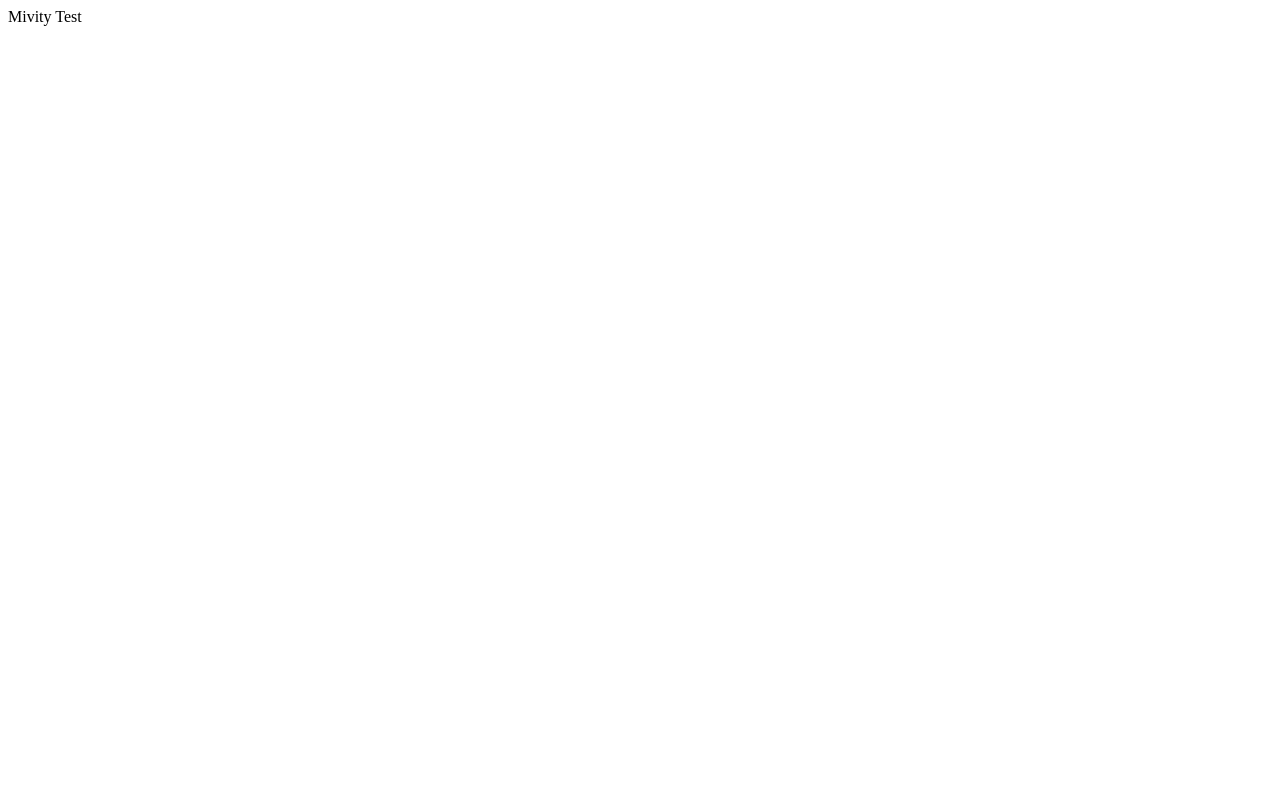
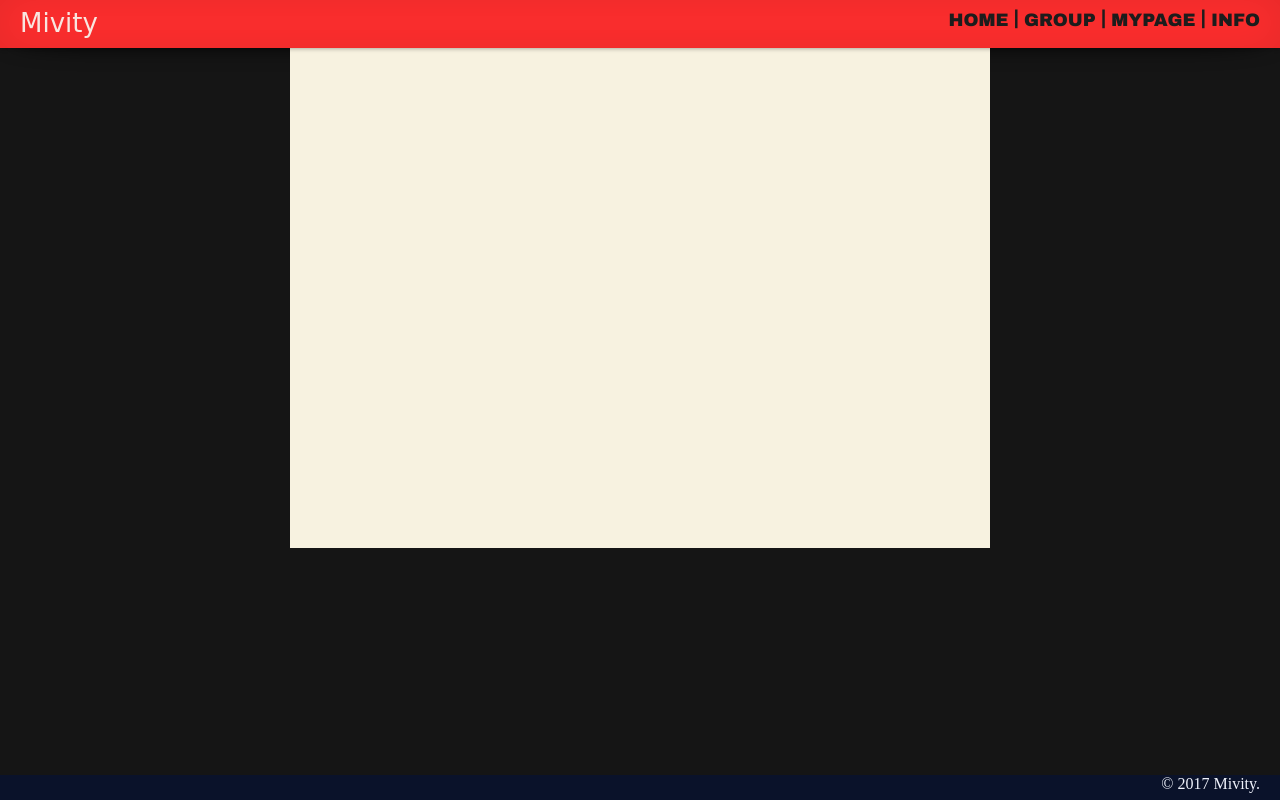
Before and after one commit to Kureg/Mivity, a plain HTML site: page index.html in a window 1280 px wide. Drawn offline with Linux system fonts and the light colour scheme; a web font is replaced by a local one.

Commit message:
index装飾追加

```diff
--- a/index.html
+++ b/index.html
@@ -1,10 +1,116 @@
 <!DOCTYPE html>
 <html lang="ja">
 <head>
+<link href="https://fonts.googleapis.com/css?family=Fascinate+Inline" rel="stylesheet">
 <meta charset="utf-8">
+<style>
+body{
+	background-color: #151515;
+	margin-right: auto;
+	margin-left: auto;
+	width: auto;
+	height: auto;
+}
+#header{
+	background-color: #FE2E2E;
+	margin-top: -10px;
+	width: 100%;
+	height: 50px;
+	position:relative;
+	-webkit-box-shadow:0 1px 4px rgba(0, 0, 0, 0.3), 0 0 40px rgba(0, 0, 0, 0.1) inset;
+	-moz-box-shadow:0 1px 4px rgba(0, 0, 0, 0.3), 0 0 40px rgba(0, 0, 0, 0.1) inset;
+	box-shadow:0 1px 4px rgba(0, 0, 0, 0.3), 0 0 40px rgba(0, 0, 0, 0.1) inset;
+}
+#header:before, #header:after{
+	content:"";
+	position:absolute;
+	z-index:-1;
+	-webkit-box-shadow:0 0 20px rgba(0,0,0,0.8);
+	-moz-box-shadow:0 0 20px rgba(0,0,0,0.8);
+	box-shadow:0 0 20px rgba(0,0,0,0.8);
+	top:50%;
+	bottom:0;
+	left:10px;
+	right:10px;
+	-moz-border-radius:100px / 10px;
+	border-radius:100px / 10px;
+}
+#header:after{
+	right:10px;
+	left:auto;
+	-webkit-transform:skew(8deg) rotate(3deg);
+	-moz-transform:skew(8deg) rotate(3deg);
+	-ms-transform:skew(8deg) rotate(3deg);
+	-o-transform:skew(8deg) rotate(3deg);
+	transform:skew(8deg) rotate(3deg);
+}
+#main{
+	margin-right: auto;
+	margin-left: auto;
+	width: 700px;
+	height: 500px;
+	background-color: #F7F2E0;
+}
+#footer{
+	width: 100%;
+	background-color: #0A122A;
+	position: fixed;
+	bottom: -5px;
+	height: 30px;
+}
+
+.title{
+	font-family: 'Fascinate Inline', cursive;
+	color: #F8E6E0;
+	font-size: 26px;
+	position: relative;
+	top: 10px;
+	left: 20px;
+}
+.menu{
+	color: #1C1C1C;
+	font-family: 'arial black';
+	font-size: 18px;
+	text-align: right;
+	position: relative;
+	top: -20px;
+	right: 20px;
+}
+span#kugiri{
+	font-weight: bold;
+	font-size: 20px;
+	position: relative;
+	top: -2px;
+	margin-left: 5px;
+	margin-right: 5px;
+}
+#copyright{
+	color: #EFF2FB;
+	text-align: right;
+	font-size: 16px;
+	margin-right: 20px;
+}
+</style>
 <title>Mivity</title>
 </head>
 <body>
-Mivity Test
+<!--ヘッダー-->
+<div id="header">
+<div class="title">
+Mivity
+</div>
+<div class="menu">
+HOME<span id="kugiri">|</span>GROUP<span id="kugiri">|</span>MYPAGE<span id="kugiri">|</span>INFO
+</div>
+</div>
+<!--メイン-->
+<div id="main">
+</div>
+<!--フッター-->
+<div id="footer">
+<div id="copyright">
+&copy; 2017 Mivity.
+</div>
+</div>
 </body>
 </html>
```
